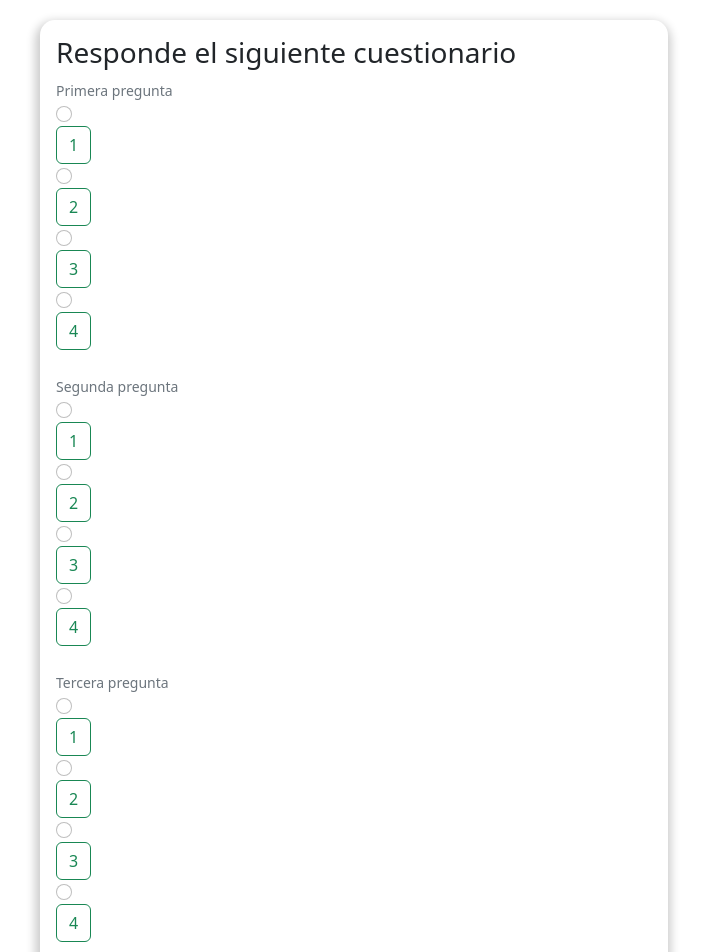
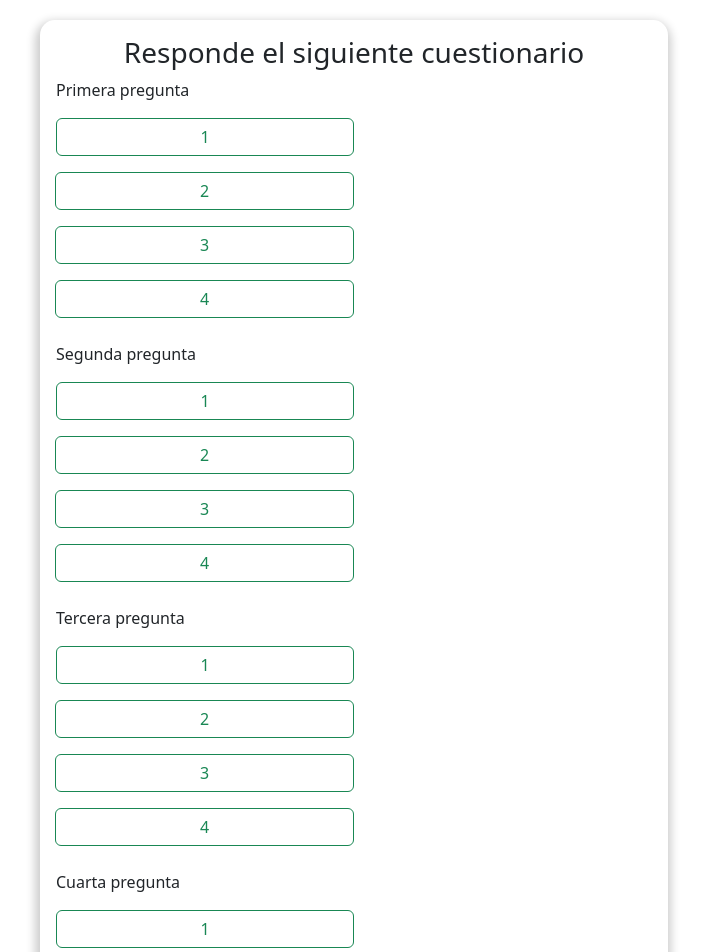
Before and after one commit to No-Country/S3-04-M-Python-React, a React (Create React App) app in the folder urclothes/reactapp/: page /preguntas in a window 1280 px wide. Shown: the top 952 px of the page, without its empty margins (286-991 px from the left). Built offline with nearby package versions, Linux system fonts and the light colour scheme.

Commit message:
finished questions

```diff
--- a/urclothes/reactapp/src/page/preguntas.js
+++ b/urclothes/reactapp/src/page/preguntas.js
@@ -1,148 +1,144 @@
 import React from 'react'
 import {Form, Button} from 'react-bootstrap';
+import ButtonGroup from 'react-bootstrap/ButtonGroup';
+import ToggleButton from 'react-bootstrap/ToggleButton';
 
 export default function Questions () {
   return (
     <div className='container-fluid m-auto'>
-    <div className='lrContainer p-3 w-50'>
-        <h3>Responde el siguiente cuestionario</h3>
+    <div className='lrContainer p-3 w-50 mb-3'>
+        <h3 className='text-center'>Responde el siguiente cuestionario</h3>
     <Form>
-        <Form.Group className='mb-4'>
-            <Form.Text>Primera pregunta</Form.Text>
-            <Form.Check
-            type='radio'
-            name='first'
-            id='first-1'
-            class="btn-check"
-            />
-            <Form.Check.Label className='btn btn-outline-success' htmlFor='first-1'>1</Form.Check.Label>
+        <Form.Group className='mb-2'>
+            <p className='mb-3'>Primera pregunta</p>
+           <ButtonGroup className="d-flex flex-column w-50">
+            <ToggleButton
+            className='mb-3 rounded' type='radio'
+            variant='outline-success'
+            name='first'>1</ToggleButton>
+            <ToggleButton
+            className='mb-3 rounded' type='radio'
+            variant='outline-success'
+            name='first'>2</ToggleButton>
+            <ToggleButton
+            className='mb-3 rounded' type='radio'
+            variant='outline-success'
+            name='first'>3</ToggleButton>
+            <ToggleButton
+            className='mb-3 rounded' type='radio'
+            variant='outline-success'
+            name='first'>4</ToggleButton>
+           </ButtonGroup>
 
-            <Form.Check
-            type='radio'
-            name='first'
-            id='first-2'
-            class="btn-check"
-            />
-            <Form.Check.Label className='btn btn-outline-success' htmlFor='first-2'>2</Form.Check.Label>
 
-            <Form.Check
-            type='radio'
-            name='first'
-            id='first-3'
-            class="btn-check"
-            />
-            <Form.Check.Label className='btn btn-outline-success' htmlFor='first-3'>3</Form.Check.Label>
-
-            <Form.Check
-            type='radio'
-            name='first'
-            id='first-4'
-            class="btn-check"
-            />
-            <Form.Check.Label className='btn btn-outline-success' htmlFor='first-4'>4</Form.Check.Label>
         </Form.Group>
-        <Form.Group className='mb-4'>
-            <Form.Text>Segunda pregunta</Form.Text>
-            <Form.Check
+        <Form.Group className='mb-2'>
+            <p className='mb-3'>Segunda pregunta</p>
+            <ButtonGroup className="d-flex flex-column w-50">
+            <ToggleButton
+            className='mb-3 rounded'
             type='radio'
             name='second'
             id='second-1'
-            class="btn-check"
-            />
-            <Form.Check.Label className='btn btn-outline-success' htmlFor='second-1'>1</Form.Check.Label>
+            variant='outline-success'
+            >1</ToggleButton>
 
-            <Form.Check
+            <ToggleButton
+            className='mb-3 rounded'
             type='radio'
             name='second'
             id='second-2'
-            class="btn-check"
-            />
-            <Form.Check.Label className='btn btn-outline-success' htmlFor='second-2'>2</Form.Check.Label>
+            variant='outline-success'
+            >2</ToggleButton>
 
-            <Form.Check
+            <ToggleButton
+            className='mb-3 rounded'
             type='radio'
             name='second'
             id='second-3'
-            class="btn-check"
-            />
-            <Form.Check.Label className='btn btn-outline-success' htmlFor='second-3'>3</Form.Check.Label>
+            variant='outline-success'
+            >3</ToggleButton>
 
-            <Form.Check
+            <ToggleButton
+            className='mb-3 rounded'
             type='radio'
             name='second'
             id='second-4'
-            class="btn-check"
-            />
-            <Form.Check.Label className='btn btn-outline-success' htmlFor='second-4'>4</Form.Check.Label>
+            variant='outline-success'
+            >4</ToggleButton>
+            </ButtonGroup>
         </Form.Group>
-        <Form.Group className='mb-4'>
-            <Form.Text>Tercera pregunta</Form.Text>
-            <Form.Check
+        <Form.Group className='mb-2'>
+            <p className='mb-3'>Tercera pregunta</p>
+            <ButtonGroup className="d-flex flex-column w-50">
+            <ToggleButton
+            className='mb-3 rounded'
             type='radio'
             name='third'
             id='third-1'
-            class="btn-check"
-            />
-            <Form.Check.Label className='btn btn-outline-success' htmlFor='third-1'>1</Form.Check.Label>
-
-            <Form.Check
+            variant='outline-success'
+            >1</ToggleButton>
+            <ToggleButton
+            className='mb-3 rounded'
             type='radio'
             name='third'
             id='third-2'
-            class="btn-check"
-            />
-            <Form.Check.Label className='btn btn-outline-success' htmlFor='third-2'>2</Form.Check.Label>
-
-            <Form.Check
+            variant='outline-success'
+            >2</ToggleButton>
+            <ToggleButton
+            className='mb-3 rounded'
             type='radio'
             name='third'
             id='third-3'
-            class="btn-check"
-            />
-            <Form.Check.Label className='btn btn-outline-success' htmlFor='third-3'>3</Form.Check.Label>
-
-            <Form.Check
+            variant='outline-success'
+            >3</ToggleButton>
+            <ToggleButton
+            className='mb-3 rounded'
             type='radio'
             name='third'
             id='third-4'
-            class="btn-check"
-            />
-            <Form.Check.Label className='btn btn-outline-success' htmlFor='third-4'>4</Form.Check.Label>
-        </Form.Group>
-        <Form.Group className='mb-4'>
-            <Form.Text>Cuarta pregunta</Form.Text>
-            <Form.Check
+            variant='outline-success'
+            >4</ToggleButton>
+            </ButtonGroup>
+             </Form.Group>
+        <Form.Group className='mb-2'>
+            <p className='mb-3'>Cuarta pregunta</p>
+            <ButtonGroup className="d-flex flex-column w-50">
+            <ToggleButton
+            className='mb-3 rounded'
             type='radio'
             name='fourth'
             id='fourth-1'
-            class="btn-check"
-            />
-            <Form.Check.Label className='btn btn-outline-success' htmlFor='fourth-1'>1</Form.Check.Label>
+            variant='outline-success'
+            >1</ToggleButton>
 
-            <Form.Check
+            <ToggleButton
+            className='mb-3 rounded'
             type='radio'
             name='fourth'
             id='fourth-2'
-            class="btn-check"
-            />
-            <Form.Check.Label className='btn btn-outline-success' htmlFor='fourth-2'>2</Form.Check.Label>
+            variant='outline-success'
+            >2</ToggleButton>
 
-            <Form.Check
+            <ToggleButton
+            className='mb-3 rounded'
             type='radio'
             name='fourth'
             id='fourth-3'
-            class="btn-check"
-            />
-            <Form.Check.Label className='btn btn-outline-success' htmlFor='fourth-3'>3</Form.Check.Label>
+            variant='outline-success'
+            >3</ToggleButton>
 
-            <Form.Check
+            <ToggleButton
+            className='mb-3 rounded'
             type='radio'
             name='fourth'
             id='fourth-4'
-            class="btn-check"
-            />
-            <Form.Check.Label className='btn btn-outline-success' htmlFor='fourth-4'>4</Form.Check.Label>
+            variant='outline-success'
+            >4</ToggleButton>
+            </ButtonGroup>
         </Form.Group>
+
+        <Button as="input" type="submit" value="Enviar" />
     </Form>
     </div>
     </div>
```
